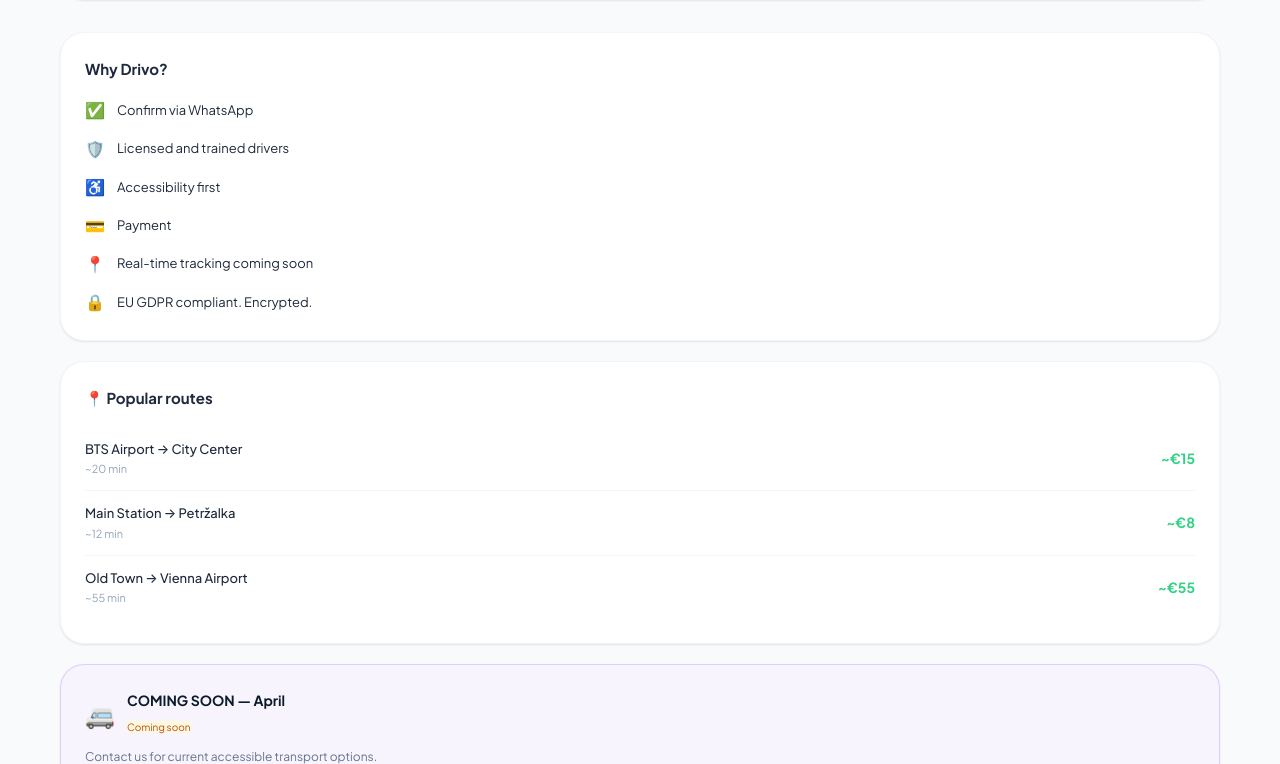
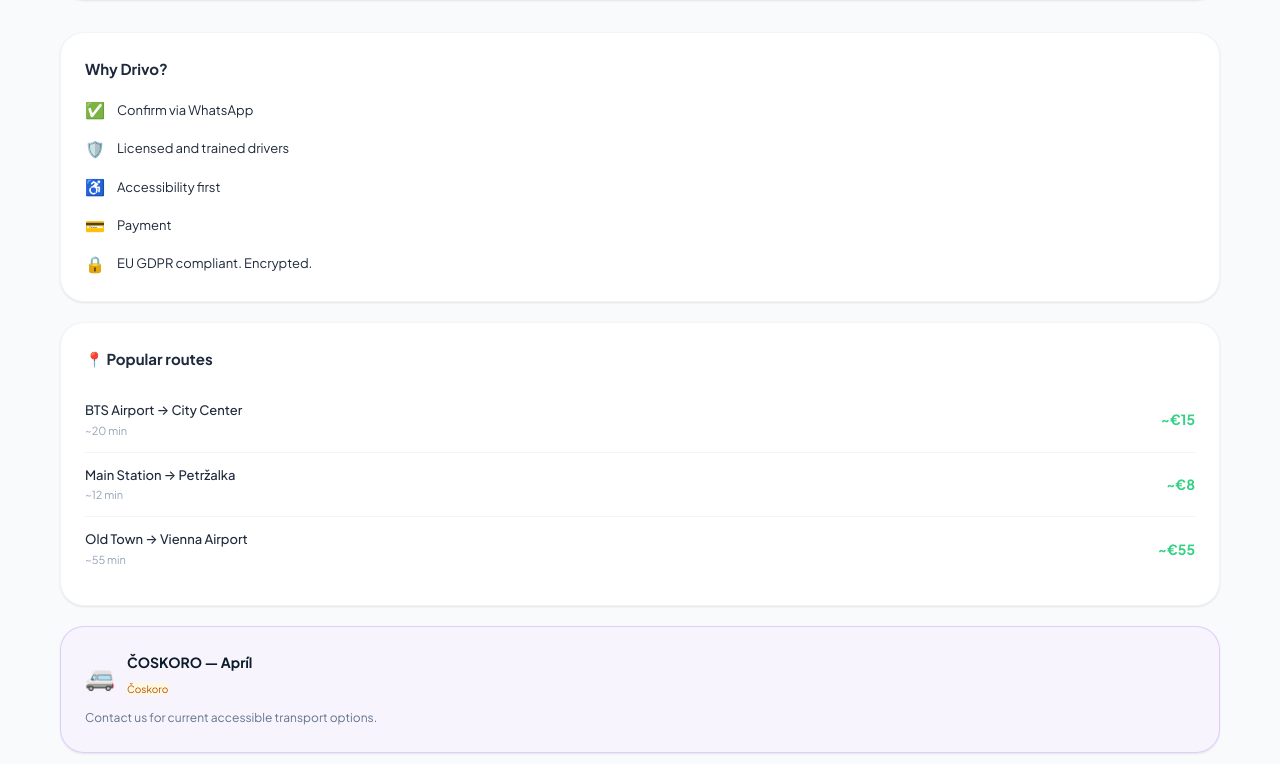
Before and after one commit to munawaryar786/project, a Next.js app: page /book in a window 1280 px wide. Shown: the part 2536-3300 px from the top of the page. Built offline with nearby package versions, Linux system fonts and the light colour scheme.

Commit message:
Fix WAV notice and remove coming soon

```diff
--- a/app/admin/vehicles/page.tsx
+++ b/app/admin/vehicles/page.tsx
@@ -196,9 +196,8 @@
 <div className="bg-amber-50 border border-amber-200 rounded-2xl p-4 mb-5 flex items-start gap-3">
   <span className="text-xl">🚐</span>
   <div>
-          <p className="text-sm font-semibold text-amber-800">WAV Vehicles — Coming Soon 2026</p>
-          <p className="text-xs text-amber-600 mt-0.5">
-            Full wheelchair-accessible vehicles with ramp access will join the fleet. Mark vehicles as WAV type when added.
+    <p className="text-sm font-semibold text-amber-800">
+      WAV Vehicles
     </p>
   </div>
 </div>
--- a/app/book/page.tsx
+++ b/app/book/page.tsx
@@ -111,7 +111,6 @@
                     { i: '🛡️', t: t('trust.item1.title') },
                     { i: '♿', t: t('trust.item4.title') },
                     { i: '💳', t: t('booking.payment') },
-                    { i: '📍', t: t('booking.trackingComing', 'Real-time tracking coming soon') },
                     { i: '🔒', t: t('booking.gdprSecure', 'EU GDPR compliant. Encrypted.') },
                   ].map((x) => (
                     <div key={x.t} className="flex items-center gap-3">
--- a/lib/i18n/translations/en.ts
+++ b/lib/i18n/translations/en.ts
@@ -75,7 +75,7 @@
   "fleet.sevenSeaterWarning": "Max 5 passengers + extra luggage",
   "fleet.wav": "WAV Wheelchair Accessible Vehicle",
   "fleet.wavDesc": "For wheelchairs with ramp access",
-  "fleet.wavBadge": "COMING SOON — April",
+  "fleet.wavBadge": "",
   "fleet.wavNote": "Contact us for current accessible transport options.",
 
   // Trust
@@ -203,7 +203,7 @@
   "common.bookNow": "Book now",
   "common.callUs": "Call us",
   "common.whatsapp": "WhatsApp",
-  "common.comingSoon": "Coming soon",
+  "common.comingSoon": "",
   "common.required": "required",
   "common.optional": "optional",
   "common.yes": "Yes",
@@ -222,7 +222,7 @@
   "booking.badgeInstant": "Instant",
   "booking.badgeAccessible": "Accessible",
   "booking.routePreview": "Route preview",
-  "booking.trackingComing": "Real-time tracking coming soon",
+  "booking.trackingComing": "",
   "booking.popularRoutes": "Popular routes",
   "booking.needHelp": "Need help booking?",
   "booking.support247": "Our team is available 24/7",
@@ -323,8 +323,8 @@
   "home.stats.services": "Services",
   "how.subtitle": "Book in 60 seconds",
   "fleet.subtitle": "Clean, comfortable vehicles for every ride",
-  "fleet.comingSoon": "Coming Soon 2026",
-  "fleet.wavTitle": "WAV vehicles coming soon",
+  "fleet.comingSoon": "",
+  "fleet.wavTitle": "",
   "home.promise.title": "Our promise",
   "home.promise.dignity": "Complete dignity",
   "home.promise.noRush": "No rushing, your pace",
```
Lines whose indentation alone changed are shown as unchanged.
